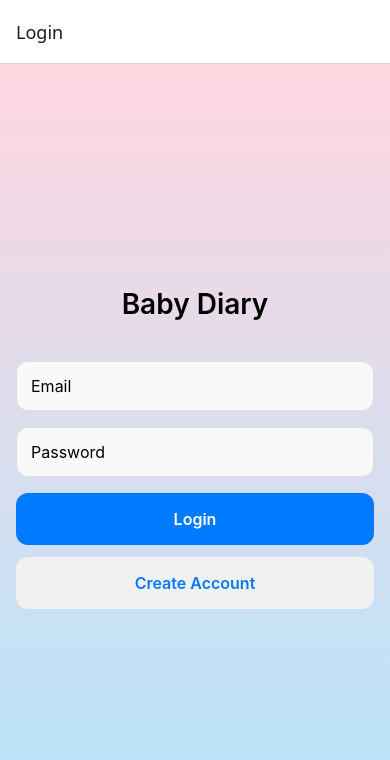
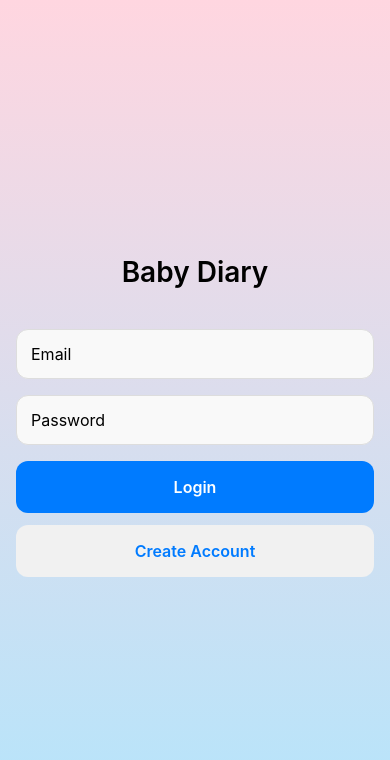
Before and after one commit to dule9999/baby-diary-app, a React Native app in the folder frontend/: screen / in a window 390 px wide. Shown: the top 760 px of the page. Built offline with nearby package versions, Linux system fonts and the light colour scheme.

Commit message:
fix for headers in auth stack

```diff
--- a/frontend/navigation/AuthStack.tsx
+++ b/frontend/navigation/AuthStack.tsx
@@ -12,7 +12,7 @@ const AuthStack = createNativeStackNavigator<AuthStackParamList>()
 
 export function AuthNavigator() {
   return (
-    <AuthStack.Navigator>
+    <AuthStack.Navigator screenOptions={{ headerShown: false }}>
       <AuthStack.Screen name="Login" component={LoginScreen} />
       <AuthStack.Screen name="Register" component={RegisterScreen} />
     </AuthStack.Navigator>
```
